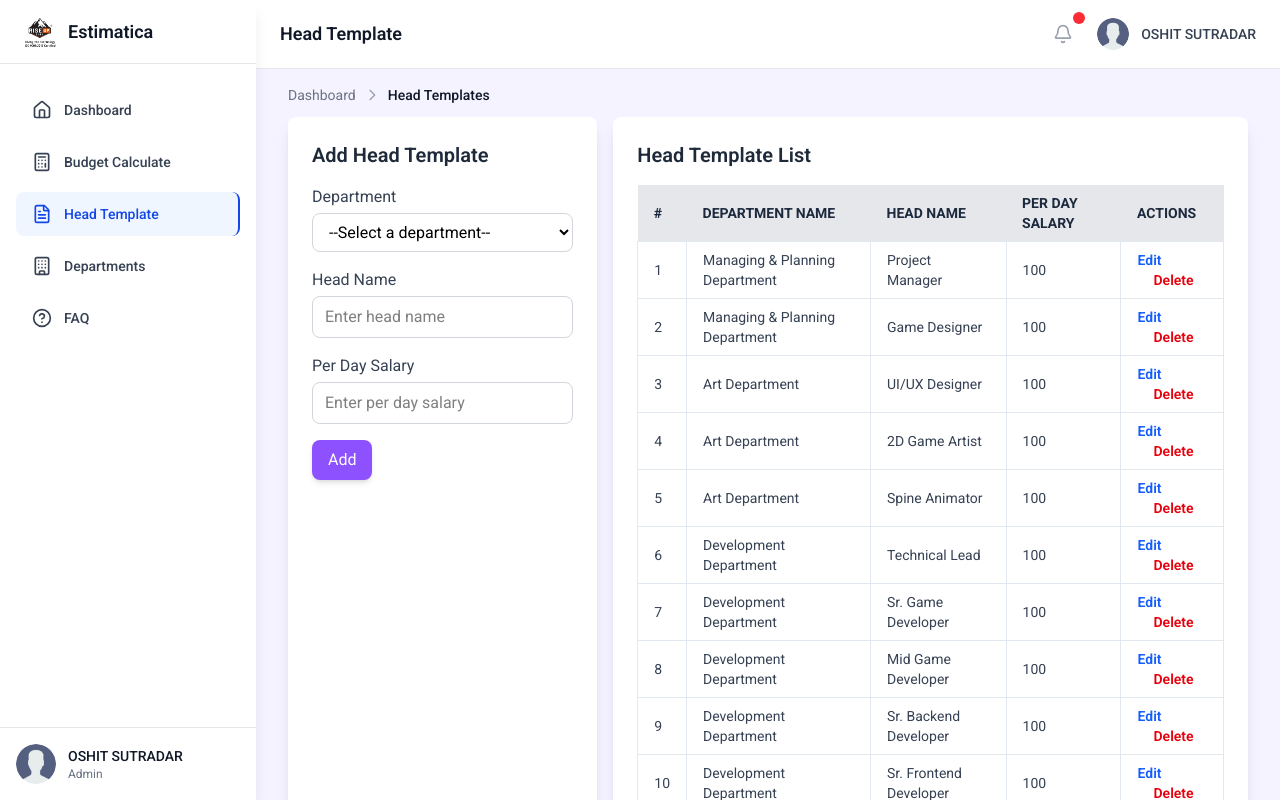
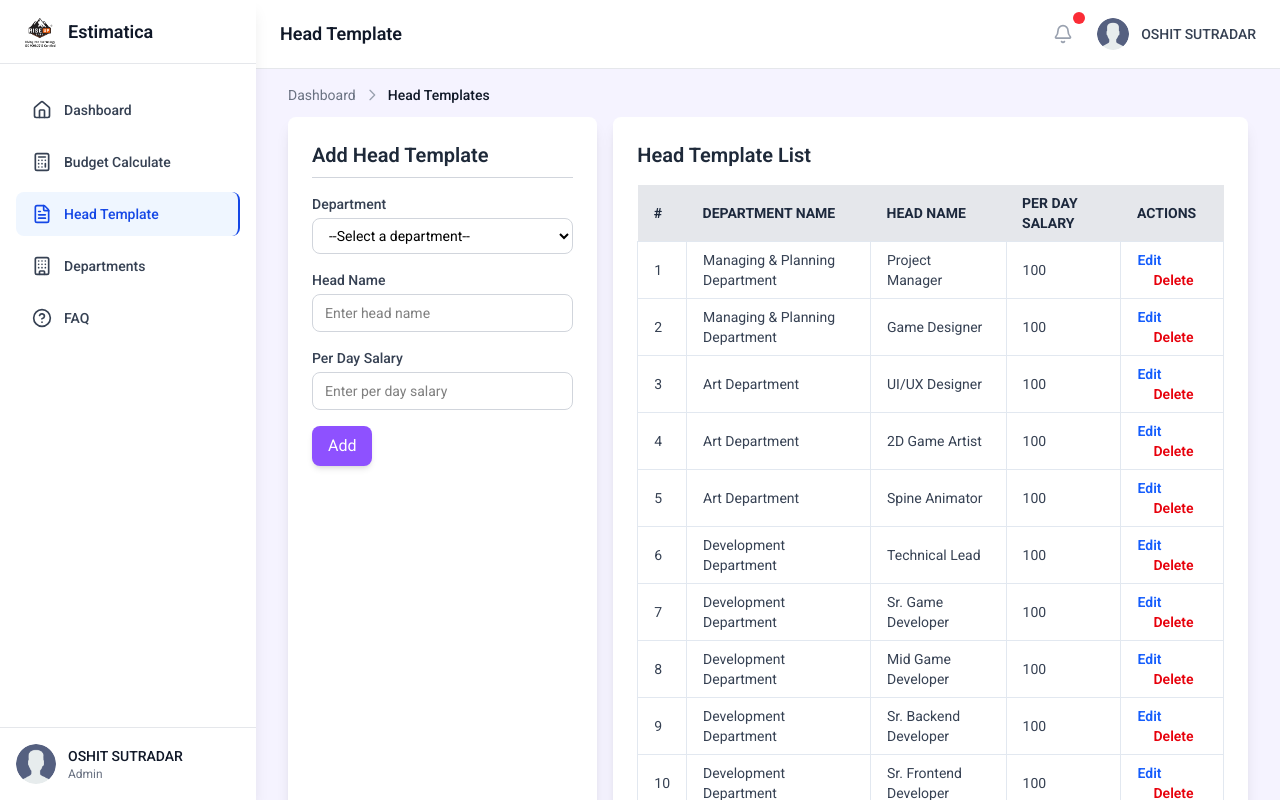
Before and after one commit to oshit-sd/budget-calculate, a Vue app: page /heads in a window 1280 px wide. Shown: the top 800 px of the page. Built offline with nearby package versions, Linux system fonts and the light colour scheme.

Commit message:
feat: enhance form labels and input styles for improved readability and consistency in Departments and Heads views

```diff
--- a/src/views/Departments.vue
+++ b/src/views/Departments.vue
@@ -2,25 +2,29 @@
   <div class="w-full grid grid-cols-1 md:grid-cols-12 gap-4 mt-3">
     <!-- Left Side: Form -->
     <div class="md:col-span-5 bg-white shadow-lg rounded-lg p-6">
-      <h2 class="text-xl font-semibold mb-4 text-gray-800">
+      <h2
+        class="text-xl font-semibold mb-4 text-gray-800 border-b border-gray-300 pb-2"
+      >
         {{ editIndex !== null ? "Edit Department" : "Add Department" }}
       </h2>
 
       <form @submit.prevent="submit" class="space-y-4">
         <div>
-          <label class="block text-gray-700 mb-1">Department Name</label>
+          <label class="block text-gray-700 text-sm font-medium mb-1"
+            >Department Name</label
+          >
           <input
             v-model="formData.department_name"
             type="text"
             placeholder="Enter department name"
-            class="w-full border border-gray-300 rounded-lg px-3 py-2 focus:ring-2 focus:ring-violet-500 focus:outline-none"
+            class="w-full border border-gray-300 rounded-lg px-3 py-2 text-sm focus:ring-2 focus:ring-violet-500 focus:outline-none"
           />
         </div>
 
         <div class="flex gap-3">
           <button
             type="submit"
-            class="bg-violet-500 hover:bg-violet-600 text-white px-4 py-2 rounded-lg shadow-md transition-all"
+            class="bg-violet-500 hover:bg-violet-600 text-white cursor-pointer px-4 py-2 rounded-lg shadow-md transition-all"
           >
             {{ editIndex !== null ? "Update" : "Add" }}
           </button>
@@ -29,7 +33,7 @@
             v-if="editIndex !== null"
             type="button"
             @click="cancelEdit"
-            class="bg-gray-300 hover:bg-gray-400 text-gray-800 px-4 py-2 rounded-lg shadow-md transition-all"
+            class="bg-gray-300 hover:bg-gray-400 text-gray-800 cursor-pointer px-4 py-2 rounded-lg shadow-md transition-all"
           >
             Cancel
           </button>
--- a/src/views/Heads.vue
+++ b/src/views/Heads.vue
@@ -2,16 +2,20 @@
   <div class="w-full grid grid-cols-1 md:grid-cols-12 gap-4 mt-3">
     <!-- Left Side: Form -->
     <div class="md:col-span-4 bg-white shadow-lg rounded-lg p-6">
-      <h2 class="text-xl font-semibold mb-4 text-gray-800">
+      <h2
+        class="text-xl font-semibold mb-4 text-gray-800 border-b border-gray-300 pb-2"
+      >
         {{ editIndex !== null ? "Edit Head Template" : "Add Head Template" }}
       </h2>
 
       <form @submit.prevent="submit" class="space-y-4">
         <div>
-          <label class="block text-gray-700 mb-1">Department</label>
+          <label class="block text-gray-700 text-sm font-medium mb-1"
+            >Department</label
+          >
           <select
             v-model="formData.department_id"
-            class="w-full border border-gray-300 rounded-lg px-3 py-2 focus:ring-2 focus:ring-violet-500 focus:outline-none"
+            class="w-full border border-gray-300 rounded-lg px-3 py-2 text-sm focus:ring-2 focus:ring-violet-500 focus:outline-none"
           >
             <option value="" disabled>--Select a department--</option>
             <option v-for="dept in departments" :key="dept.id" :value="dept.id">
@@ -20,29 +24,33 @@
           </select>
         </div>
         <div>
-          <label class="block text-gray-700 mb-1">Head Name</label>
+          <label class="block text-gray-700 text-sm font-medium mb-1"
+            >Head Name</label
+          >
           <input
             v-model="formData.head_name"
             type="text"
             placeholder="Enter head name"
-            class="w-full border border-gray-300 rounded-lg px-3 py-2 focus:ring-2 focus:ring-violet-500 focus:outline-none"
+            class="w-full border border-gray-300 rounded-lg px-3 py-2 text-sm focus:ring-2 focus:ring-violet-500 focus:outline-none"
           />
         </div>
 
         <div>
-          <label class="block text-gray-700 mb-1">Per Day Salary</label>
+          <label class="block text-gray-700 text-sm font-medium mb-1"
+            >Per Day Salary</label
+          >
           <input
             v-model="formData.per_day_salary"
             type="number"
             placeholder="Enter per day salary"
-            class="w-full border border-gray-300 rounded-lg px-3 py-2 focus:ring-2 focus:ring-violet-500 focus:outline-none"
+            class="w-full border border-gray-300 rounded-lg px-3 py-2 text-sm focus:ring-2 focus:ring-violet-500 focus:outline-none"
           />
         </div>
 
         <div class="flex gap-3">
           <button
             type="submit"
-            class="bg-violet-500 hover:bg-violet-600 text-white px-4 py-2 rounded-lg shadow-md transition-all"
+            class="bg-violet-500 hover:bg-violet-600 text-white cursor-pointer px-4 py-2 rounded-lg shadow-md transition-all"
           >
             {{ editIndex !== null ? "Update" : "Add" }}
           </button>
@@ -51,7 +59,7 @@
             v-if="editIndex !== null"
             type="button"
             @click="cancelEdit"
-            class="bg-gray-300 hover:bg-gray-400 text-gray-800 px-4 py-2 rounded-lg shadow-md transition-all"
+            class="bg-gray-300 hover:bg-gray-400 text-gray-800 cursor-pointer px-4 py-2 rounded-lg shadow-md transition-all"
           >
             Cancel
           </button>
@@ -226,7 +234,7 @@ export default {
     },
 
     resetForm() {
-      this.formData = { head_name: "" };
+      this.formData = { head_name: "", department_id: "" };
     },
 
     loadDepartments() {
```
